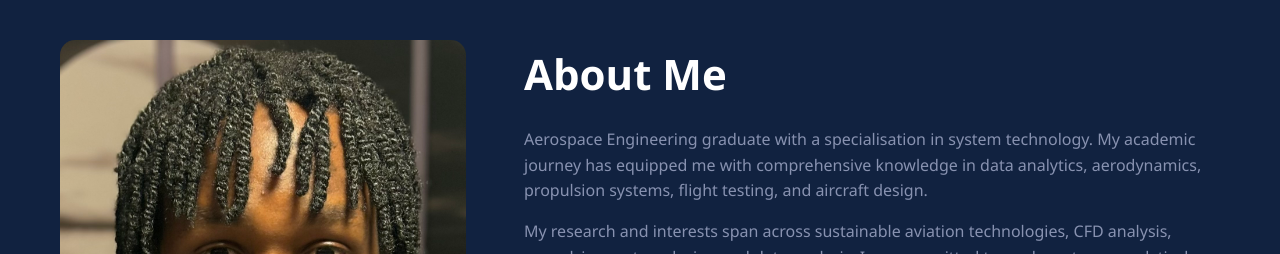
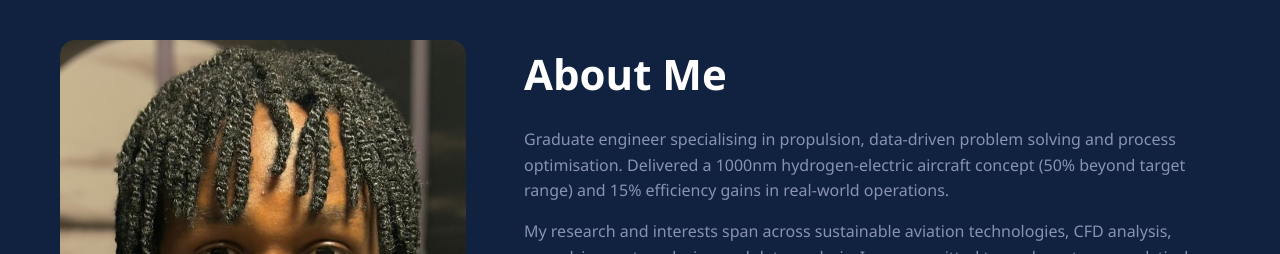
Before and after one commit to ochiengvirtue-cyber/ochiengvirtue-cyber.github.io, a plain HTML site: page index.html in a window 1280 px wide. Shown: the part 840-1094 px from the top of the page. Drawn offline with nearby package versions, Linux system fonts and the light colour scheme.

Commit message:
Update About Me hero intro to results-focused version
Changed the About Me hero introduction from generic academic language to a results-focused statement highlighting key achievements: 1000nm hydrogen-electric aircraft (50% beyond target) and 15% efficiency gains in operations.

```diff
--- a/index.html
+++ b/index.html
@@ -556,7 +556,7 @@ form input, form textarea {
             </div>
             <div class="about-col-2">
                 <h1 data-aos="fade-left" data-aos-duration="1400" class="sub-title">About Me</h1>
-                <p data-aos="fade-left" data-aos-duration="1400">Aerospace Engineering graduate with a specialisation in system technology. My academic journey has equipped me with comprehensive knowledge in data analytics, aerodynamics, propulsion systems, flight testing, and aircraft design.</p>
+                <p data-aos="fade-left" data-aos-duration="1400">Graduate engineer specialising in propulsion, data-driven problem solving and process optimisation. Delivered a 1000nm hydrogen-electric aircraft concept (50% beyond target range) and 15% efficiency gains in real-world operations.</p>
                 <p data-aos="fade-left" data-aos-duration="1400">My research and interests span across sustainable aviation technologies, CFD analysis, propulsion system design and data analysis. I am committed to apply systems, analytical thinking and technical expertise to real-world challenges.</p>
 
                 <!-- Core Technical Skills -->
```
